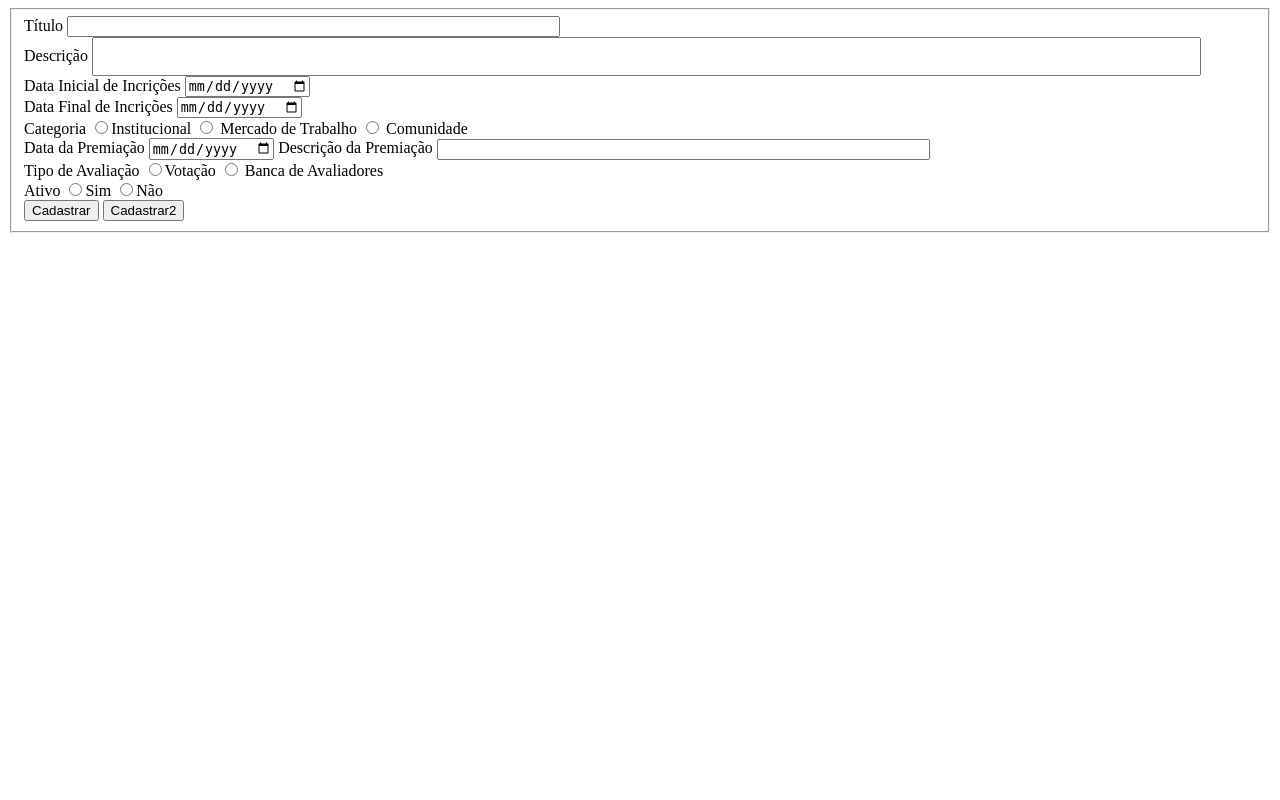
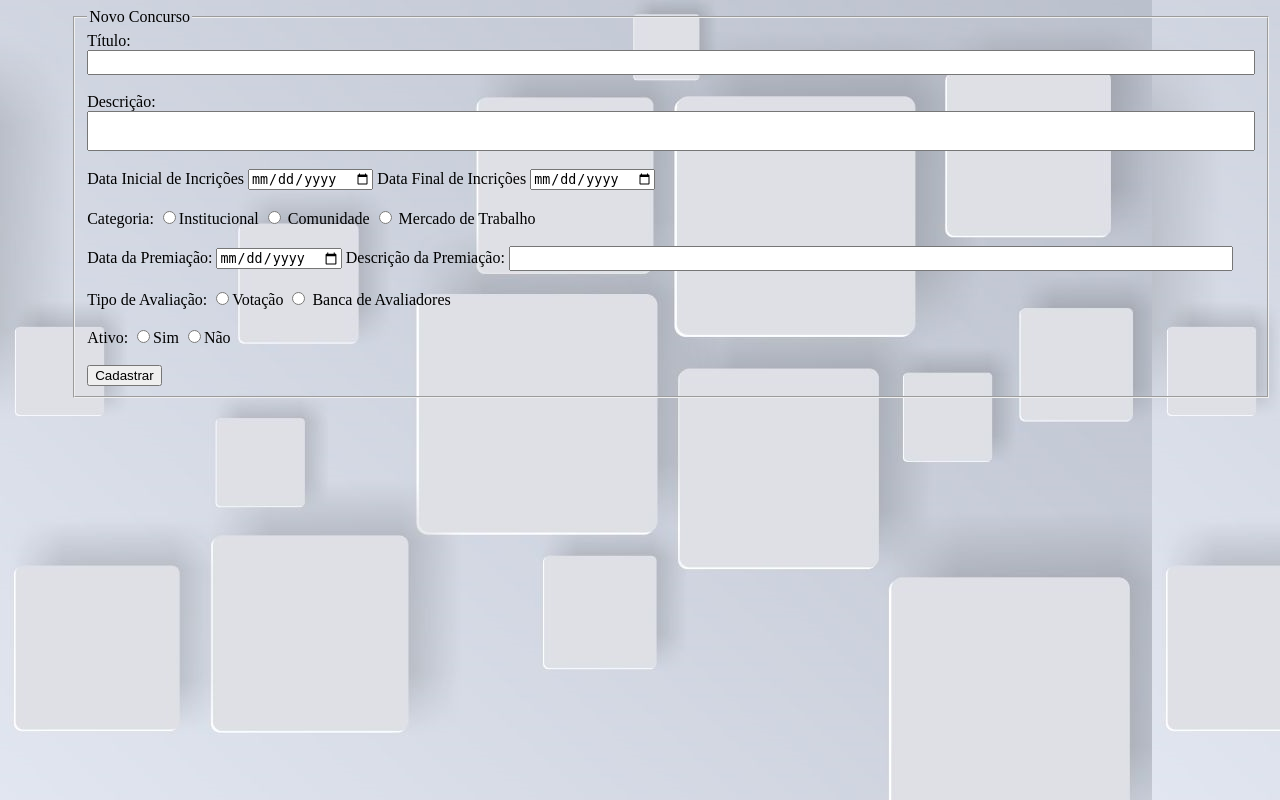
Before and after one commit to RaquelGums/TrabalhoProgramacaoN3, a PHP site: page /novoConcurso.php in a window 1280 px wide. Run offline with PHP 8.4, Linux system fonts and the light colour scheme.

Commit message:
new commit

```diff
--- /dev/null
+++ b/css/estilo.css
@@ -0,0 +1,13 @@
+#area
+{
+  position:relative;
+  left:5%;
+  top:29%;
+  width:1200px;
+  height:500px;
+}
+#area #formulario
+{
+  position:absolute;
+  display:block;
+}
--- a/novoConcurso.php
+++ b/novoConcurso.php
@@ -1,32 +1,45 @@
 <!DOCTYPE>
 <html>
 	<head>
-		<form action="novoProjeto.php" method="get">
+		<link rel="stylesheet" type="text/css" href="css/estilo.css">
+	<style>
+		body {
+			background-image: url(fundo.jpg);
+		}
+	</style>
+	</head>
+	<body>
+		<div>
+			<form id="area" action="novoConcurso.php" method="get">
 				<fieldset>
-			<div>
-				Título <input type="text" name="titulo" style="width: 40%">
+					<legend>Novo Concurso</legend>
+					Título: <input type="text" name="titulo" style="width: 100%; height: 5%"><br>
 					<br>
-				Descrição <input type="text" name="descricao" style="width: 90%;height: 5%"><br>
-				Data Inicial de Incrições <input type="date" name="dataInscriçãoInicialConcurso"><br>
+					Descrição: <input type="text" name="descricao" style="width:100%; height: 8%"> <br>
+					<br>
+					Data Inicial de Incrições <input type="date" name="dataInscriçãoInicialConcurso">
 					Data Final de Incrições <input type="date" name="dataInscricaoFinalConcurso"><br>
-				Categoria
+					<br>
+					Categoria:
 					<input type="radio" name="categoria" value="institucional">Institucional
-				<input type="radio" name="categoria" value="mercadoTrabalho"> Mercado de Trabalho
-				<input type="radio" name="categoria" value="comunidade"> Comunidade<br>
-				Data da Premiação <input type="date" name="dataPremiacao">
-				Descrição da Premiação <input type="text" name="descricaoPremiacao" style="width: 40%"> <br>
-				Tipo de Avaliação
+					<input type="radio" name="categoria" value="comunidade"> Comunidade
+					<input type="radio" name="categoria" value="mercadoTrabalho"> Mercado de Trabalho<br>
+					<br>
+					Data da Premiação: <input type="date" name="dataPremiacao">
+					Descrição da Premiação: <input type="text" name="descricaoPremiacao" style="width: 62%; height: 5%"> <br>
+					<br>Tipo de Avaliação:
 					<input type="radio" name="avaliacao" value="votacao">Votação
 					<input type="radio" name="avaliacao" value="banca"> Banca de Avaliadores <br>
-				Ativo
+					<br> Ativo:
 					<input type="radio" name="ativo" value="sim">Sim
 					<input type="radio" name="ativo" value="nao">Não <br>
+					<br>
 					<input type="submit" value="Cadastrar">
-				<input type="submit" value="Cadastrar2">
 				</fieldset>
 			</form>
-	</head>
-	<body>
+		</div>
+
+
 	<?php
 		if(!empty($_GET)){
 			if(!empty($_GET['titulo'])){
@@ -57,7 +70,6 @@
 			$ativo=$_GET['ativo'];
 			}
 		}
-
 	?>
 	</body>
 </html>
```
Also changed, not shown: novoProjeto.php (+22 -24 lines), teste.php (added, +23 -0 lines), fundo.jpg (added), fundo2.jpg (added). Lines whose indentation alone changed are shown as unchanged.
